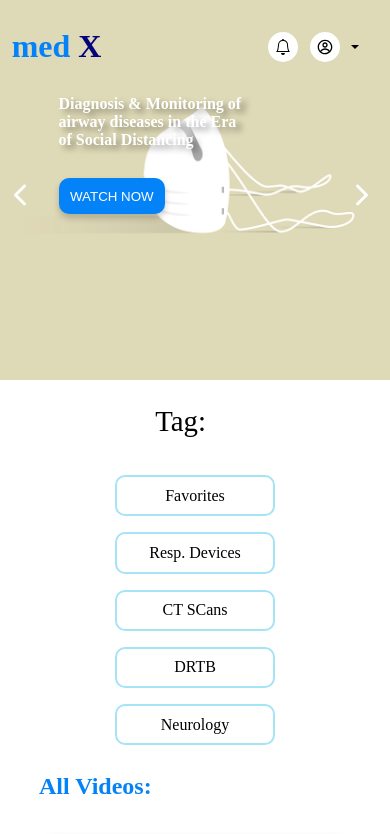
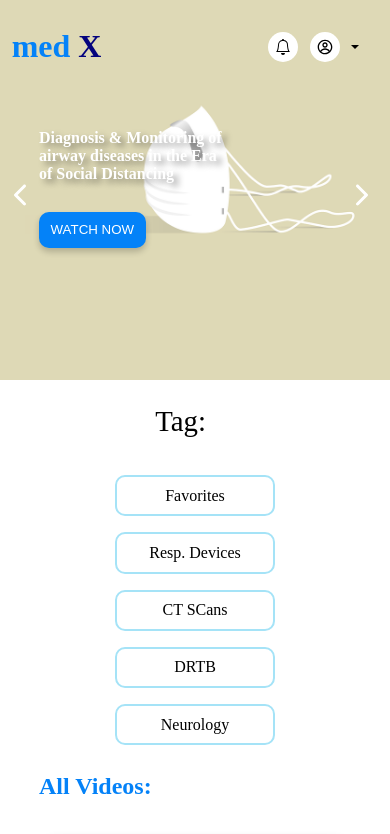
Before and after one commit to vivekkushwah16/madX, a React (Create React App) app: page / in a window 390 px wide. Shown: the top 834 px of the page. Built offline with nearby package versions, Linux system fonts and the light colour scheme; grey boxes are pictures that could not be loaded.

Commit message:
Update Banner.css

```diff
--- a/src/Style/Banner.css
+++ b/src/Style/Banner.css
@@ -90,8 +90,8 @@ header {
         left: 3%;
     }
   .content {
-    top: 25%;
-    left: 5%;
+    top: 35%;
+
 
   }
   .content h1 {
```
